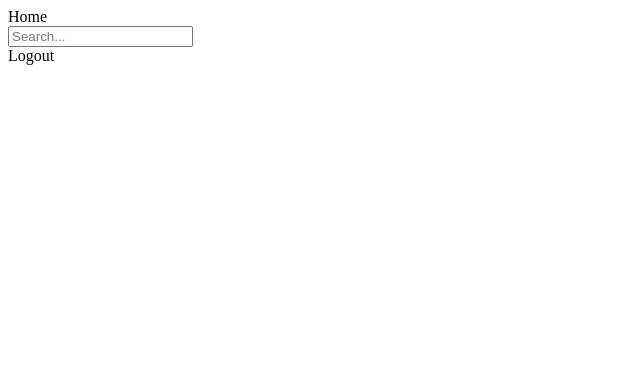
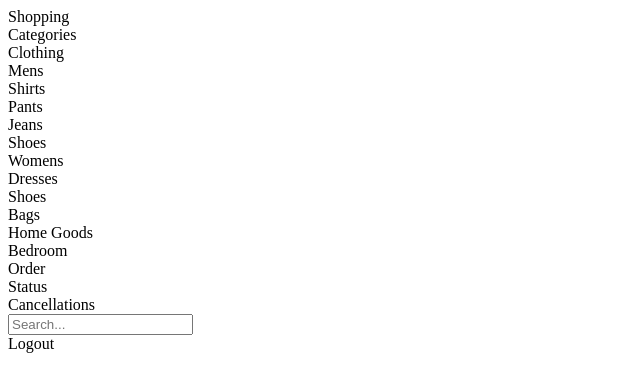
Before and after one commit to AlexVinnik/avtokom, a Django app: template templates/navbar.html in a window 1280 px wide. Shown: the top 392 px of the page, without its empty margins (0-640 px from the left). Run offline with Django 3.2, Linux system fonts and the light colour scheme; the template is opened without the code that fills it, so the values that code supplies are empty.

Commit message:
йцукен

```diff
--- a/templates/index.html
+++ b/templates/index.html
@@ -36,5 +36,11 @@
 
         <script src="https://cdnjs.cloudflare.com/ajax/libs/semantic-ui/2.2.13/semantic.min.js"></script>
         <script src="https://cdnjs.cloudflare.com/ajax/libs/jquery/3.2.1/jquery.min.js"></script>
+
+        <script>
+          $('.ui.dropdown')
+            .dropdown()
+          ;
+        </script>
     </body>
 </html>
--- a/templates/navbar.html
+++ b/templates/navbar.html
@@ -1,8 +1,34 @@
 <div class="ui container">
 <div class="ui secondary  menu">
-  <a class="item">
-    Home
-  </a>
+  <div class="ui pointing dropdown link item">
+    <span class="text">Shopping</span>
+    <i class="dropdown icon"></i>
+    <div class="menu">
+      <div class="header">Categories</div>
+      <div class="item">
+        <i class="dropdown icon"></i>
+        <span class="text">Clothing</span>
+        <div class="menu">
+          <div class="header">Mens</div>
+          <div class="item">Shirts</div>
+          <div class="item">Pants</div>
+          <div class="item">Jeans</div>
+          <div class="item">Shoes</div>
+          <div class="divider"></div>
+          <div class="header">Womens</div>
+          <div class="item">Dresses</div>
+          <div class="item">Shoes</div>
+          <div class="item">Bags</div>
+        </div>
+      </div>
+      <div class="item">Home Goods</div>
+      <div class="item">Bedroom</div>
+      <div class="divider"></div>
+      <div class="header">Order</div>
+      <div class="item">Status</div>
+      <div class="item">Cancellations</div>
+    </div>
+  </div>
   <div class="right menu">
     <div class="item">
       <div class="ui icon input">
```
